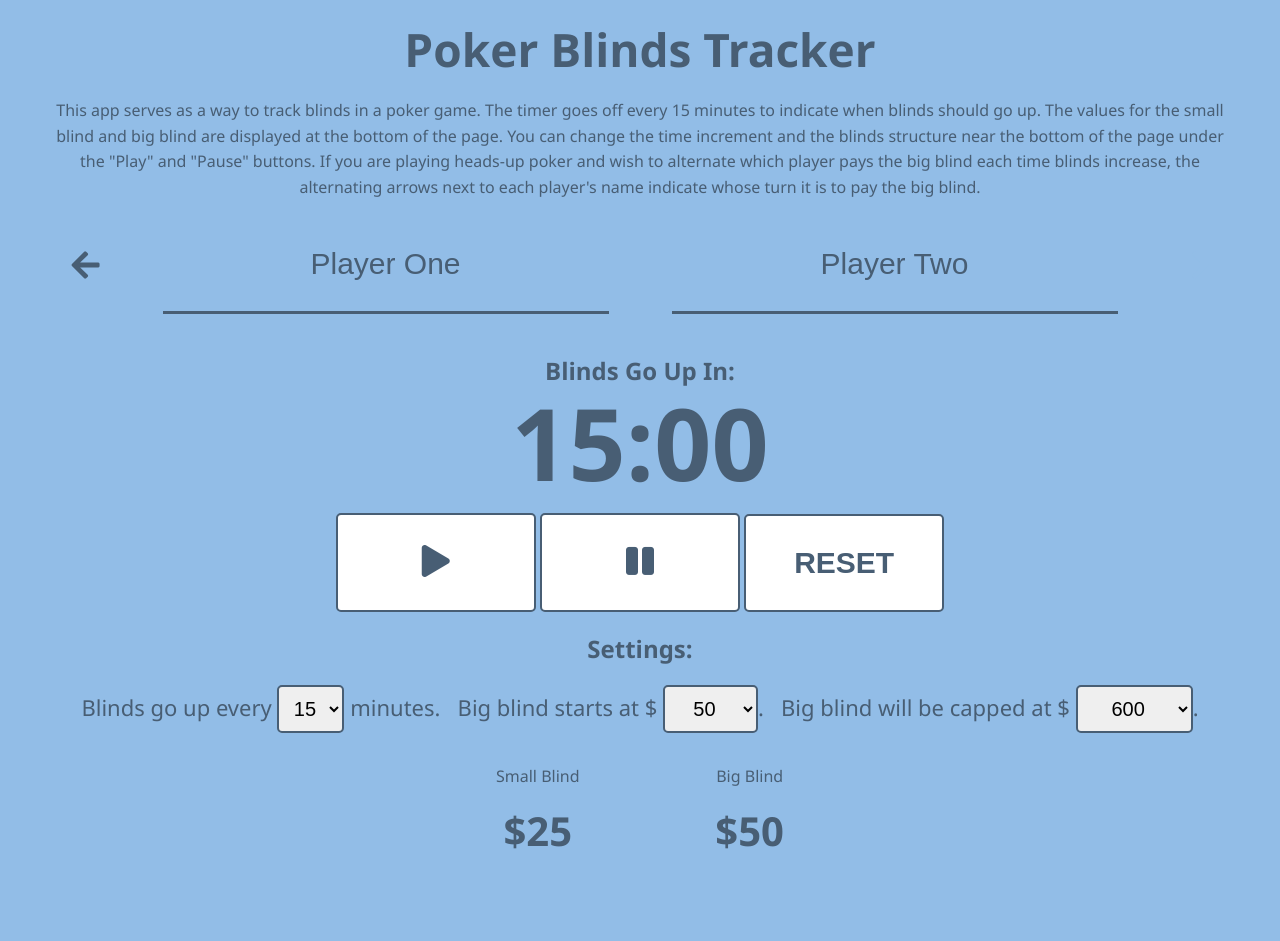
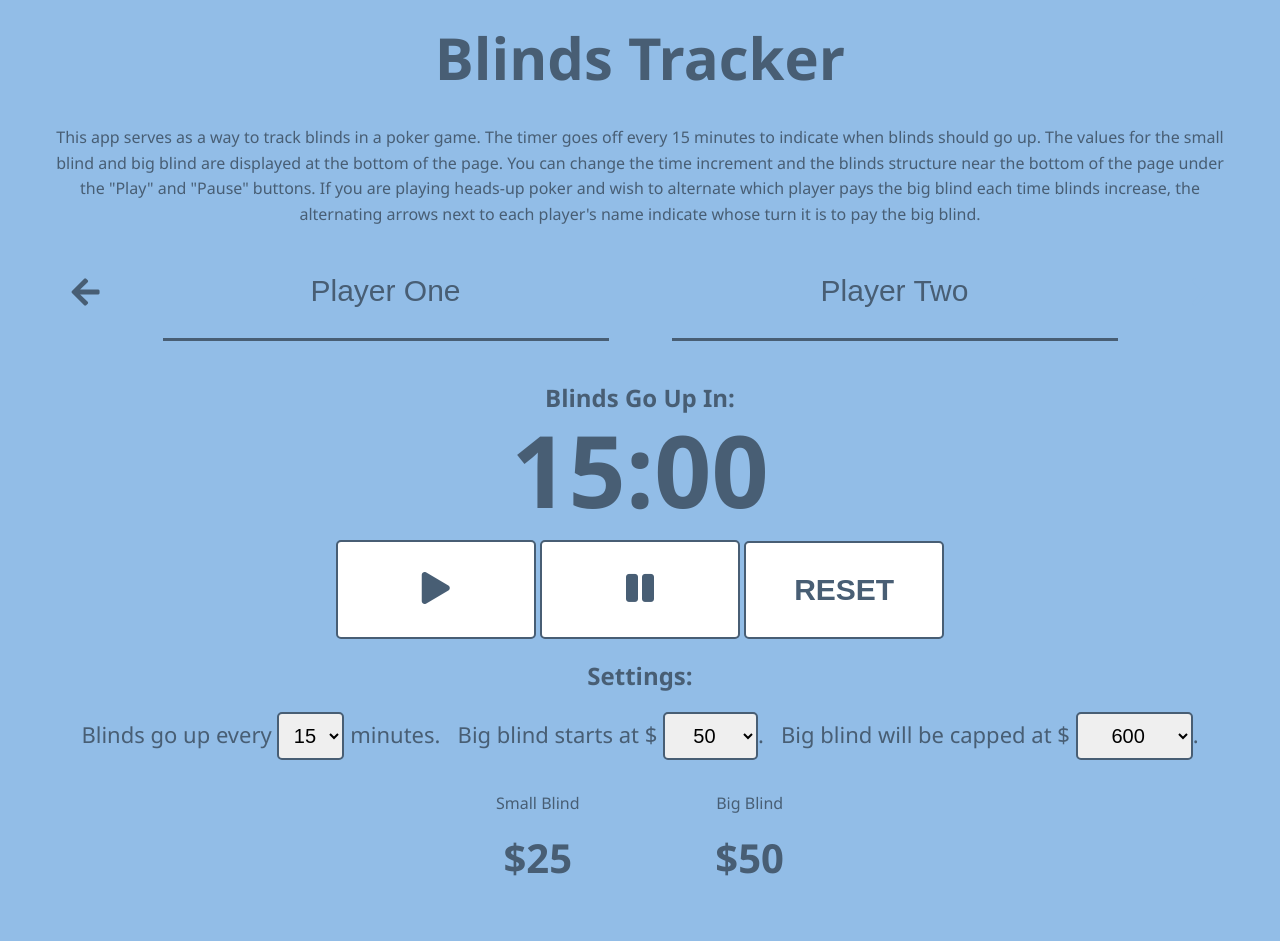
Before and after one commit to shanehobson/poker-timer, a website: page index.html in a window 1280 px wide. Drawn offline with Linux system fonts and the light colour scheme.

Commit message:
Made website title font larger

```diff
--- a/css/styles.css
+++ b/css/styles.css
@@ -33,7 +33,7 @@ body {
 }
 
 .instructions-title {
-    font-size: 46px;
+    font-size: 58px;
     margin-top: 0;
 }
 
--- a/index.html
+++ b/index.html
@@ -11,7 +11,7 @@
 <body>
     <div class="container">
         <div class="instructions-container">
-            <h2 class="instructions-title">Poker Blinds Tracker</h2>
+            <h2 class="instructions-title">Blinds Tracker</h2>
             <p class='instructions-text'>This app serves as a way to track blinds in a poker game.
                 The timer goes off every 15 minutes to indicate when blinds should go up. The values for the small blind and big blind are displayed at the bottom of the page.
                 You can change the time increment and the blinds structure near the bottom of the page under the "Play" and "Pause" buttons.
```
